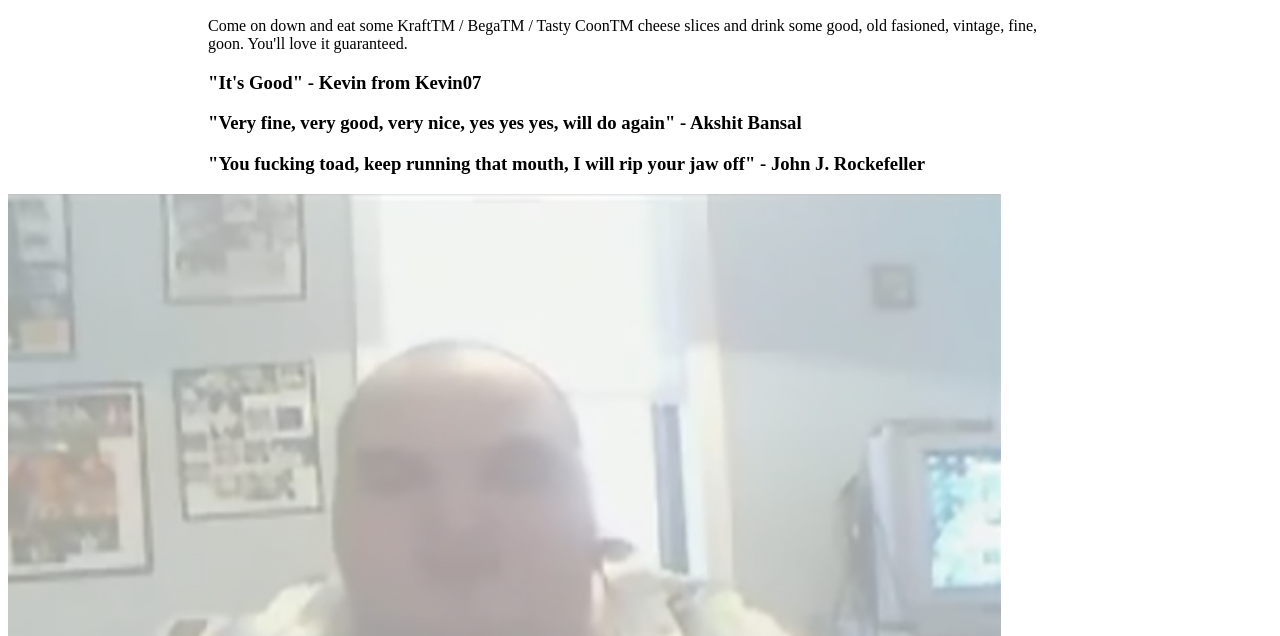
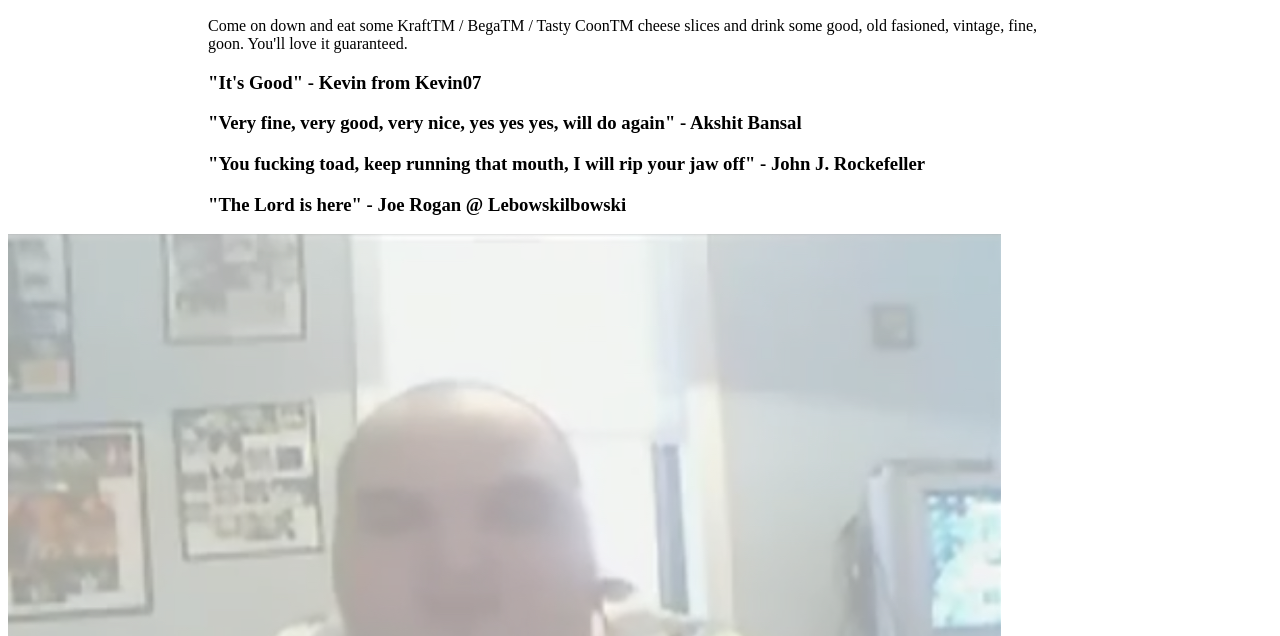
Before and after one commit to goonandcoonnight/goonandcoonnight.github.io, a plain HTML site: page index.html in a window 1280 px wide. Shown: the part 164-800 px from the top of the page. Drawn offline with Linux system fonts and the light colour scheme.

Commit message:
Update index.html

```diff
--- a/index.html
+++ b/index.html
@@ -22,6 +22,7 @@
 			<h3>"It's Good" - Kevin from Kevin07</h3>
 			<h3>"Very fine, very good, very nice, yes yes yes, will do again" - Akshit Bansal</h3>
 			<h3>"You fucking toad, keep running that mouth, I will rip your jaw off" - John J. Rockefeller</h3>
+			<h3>"The Lord is here" - Joe Rogan @ Lebowskilbowski</h3>
 		</div>
 
 		<div class="goonman">
```
